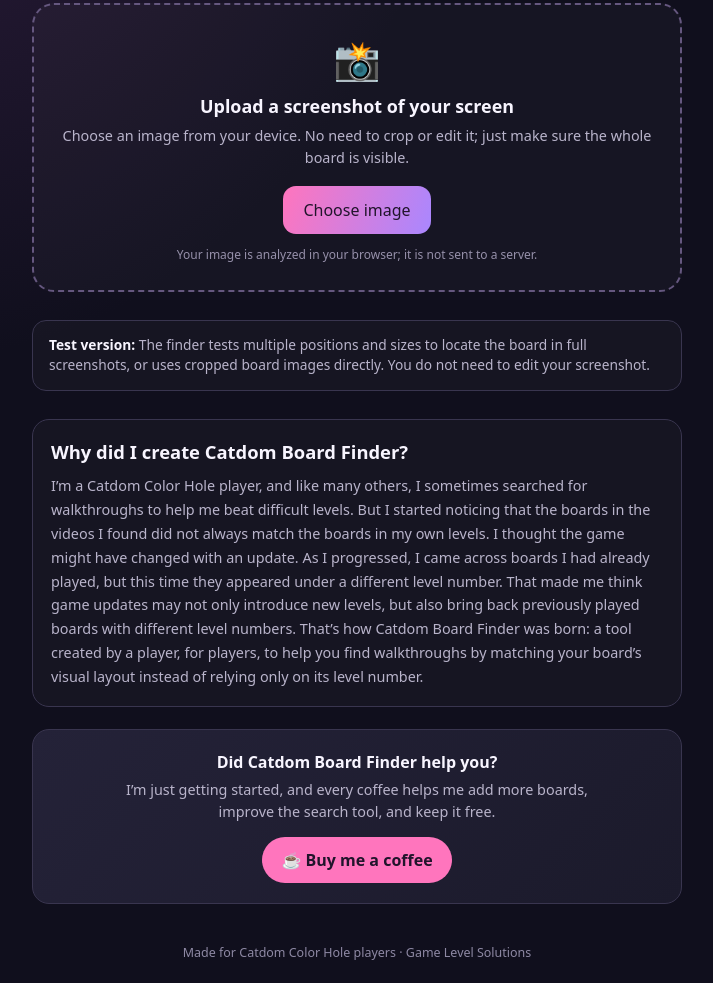
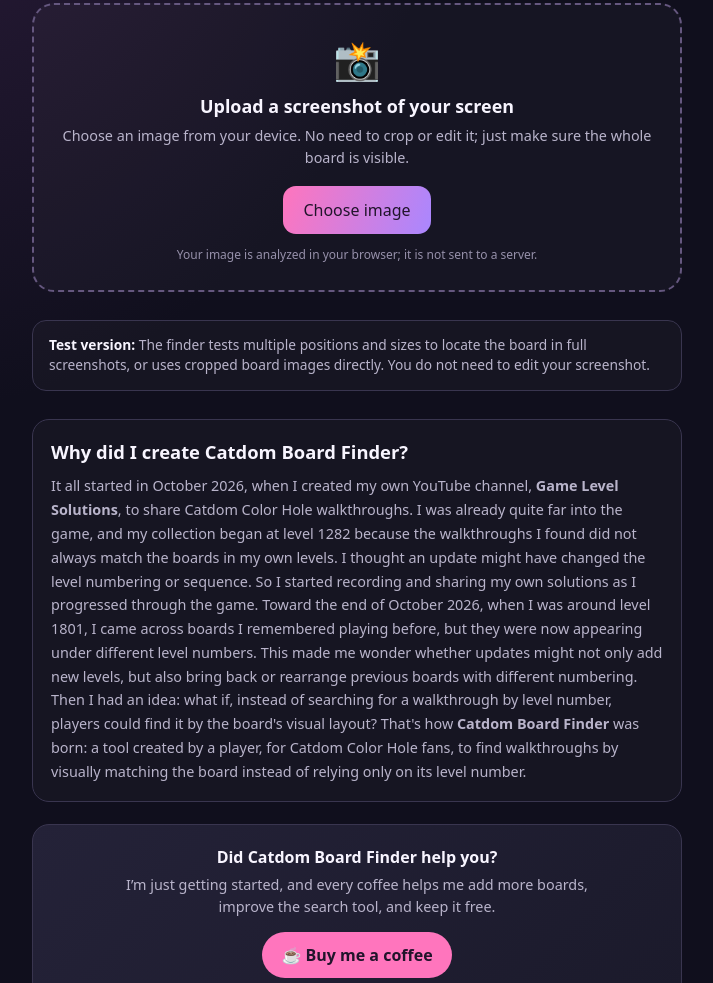
Before and after one commit to gamelevelsolutions/catdom-board-finder, a plain HTML site: page index.html in a window 1280 px wide. Shown: the part 408-1391 px from the top of the page, without its empty margins (283-996 px from the left). Drawn offline with Linux system fonts and the light colour scheme.

Commit message:
Add files via upload

```diff
--- a/index.html
+++ b/index.html
@@ -36,7 +36,7 @@
 <div class="note"><strong data-i18n="testVersion">Versión de prueba:</strong> <span data-i18n="note">El buscador detecta el área de juego en capturas verticales o utiliza imágenes del tablero recortado. No necesitas editar tu captura.</span></div>
 <section class="about" aria-labelledby="about-title">
   <h2 id="about-title" data-i18n="aboutTitle">¿Por qué creé Catdom Board Finder?</h2>
-  <p data-i18n="aboutText">Soy una jugadora de Catdom Color Hole y, como muchos otros jugadores, a veces buscaba walkthroughs para superar los niveles más difíciles. Pero empecé a notar que los tableros de los videos que encontraba no siempre coincidían con los de mis propios niveles. Pensé que quizá el juego había cambiado con alguna actualización. Conforme avancé, me encontré con tableros que ya había jugado, pero que ahora aparecían con otro número de nivel. Eso me hizo pensar que las actualizaciones no solo incorporan niveles nuevos, sino que también pueden recuperar tableros anteriores con una numeración diferente. Así nació Catdom Board Finder: una herramienta creada por una jugadora, para jugadores, para encontrar walkthroughs comparando la configuración visual del tablero y no solamente su número de nivel.</p>
+  <p data-i18n="aboutText">Todo comenzó en octubre de 2026, cuando abrí mi propio canal de YouTube, <strong>Game Level Solutions</strong>, para compartir walkthroughs de Catdom Color Hole. Ya iba bastante avanzada en el juego y comencé mi colección en el nivel 1282, porque los walkthroughs que encontraba no siempre coincidían con los tableros de mis propios niveles. Pensé que quizá alguna actualización había cambiado la numeración o la secuencia de los niveles. Así que empecé a grabar y compartir mis propias soluciones, siguiendo mi progreso.  Hacia finales de octubre de 2026, cuando ya estaba alrededor del nivel 1801, me encontré con tableros que recordaba haber jugado antes, pero que ahora aparecían con otro número de nivel. Eso me hizo pensar que las actualizaciones quizá no solo agregaban niveles nuevos, sino que también podían recuperar o reorganizar tableros anteriores con una numeración diferente.  Entonces se me ocurrió una idea: ¿y si, en lugar de buscar un walkthrough por número de nivel, pudiéramos encontrarlo por la apariencia del tablero? Así nació <strong>Catdom Board Finder</strong>: una herramienta creada por una jugadora, para los amantes de Catdom Color Hole, que permite buscar walkthroughs comparando visualmente la configuración del tablero, sin depender únicamente de su número de nivel.</p>
 </section>
 
 <section class="kofi" aria-label="Support Catdom Board Finder">
@@ -61,7 +61,7 @@ es:{
  ready:'Captura lista para comparar.',find:'Buscar mi tablero',change:'Cambiar imagen',
  testVersion:'Versión de prueba:',note:'El buscador prueba distintas posiciones y tamaños para localizar el tablero en capturas completas, o utiliza directamente imágenes recortadas. No necesitas editar tu captura.',
  aboutTitle:'¿Por qué creé Catdom Board Finder?',
- aboutText:'Soy una jugadora de Catdom Color Hole y, como muchos otros jugadores, a veces buscaba walkthroughs para superar los niveles más difíciles. Pero empecé a notar que los tableros de los videos que encontraba no siempre coincidían con los de mis propios niveles. Pensé que quizá el juego había cambiado con alguna actualización. Conforme avancé, me encontré con tableros que ya había jugado, pero que ahora aparecían con otro número de nivel. Eso me hizo pensar que las actualizaciones no solo incorporan niveles nuevos, sino que también pueden recuperar tableros anteriores con una numeración diferente. Así nació Catdom Board Finder: una herramienta creada por una jugadora, para jugadores, para encontrar walkthroughs comparando la configuración visual del tablero y no solamente su número de nivel.',
+ aboutText:'Todo comenzó en octubre de 2026, cuando abrí mi propio canal de YouTube, <strong>Game Level Solutions</strong>, para compartir walkthroughs de Catdom Color Hole. Ya iba bastante avanzada en el juego y comencé mi colección en el nivel 1282, porque los walkthroughs que encontraba no siempre coincidían con los tableros de mis propios niveles. Pensé que quizá alguna actualización había cambiado la numeración o la secuencia de los niveles. Así que empecé a grabar y compartir mis propias soluciones, siguiendo mi progreso.  Hacia finales de octubre de 2026, cuando ya estaba alrededor del nivel 1801, me encontré con tableros que recordaba haber jugado antes, pero que ahora aparecían con otro número de nivel. Eso me hizo pensar que las actualizaciones quizá no solo agregaban niveles nuevos, sino que también podían recuperar o reorganizar tableros anteriores con una numeración diferente.  Entonces se me ocurrió una idea: ¿y si, en lugar de buscar un walkthrough por número de nivel, pudiéramos encontrarlo por la apariencia del tablero? Así nació <strong>Catdom Board Finder</strong>: una herramienta creada por una jugadora, para los amantes de Catdom Color Hole, que permite buscar walkthroughs comparando visualmente la configuración del tablero, sin depender únicamente de su número de nivel.',
  kofiTitle:'¿Te sirvió Catdom Board Finder?',
   kofiText:'Estoy empezando y cada cafecito me ayuda a agregar más tableros, mejorar el buscador y mantenerlo gratuito.',
   kofiButton:'☕ Invítame un café',
@@ -84,7 +84,7 @@ en:{
  ready:'Screenshot ready to compare.',find:'Find my board',change:'Change image',
  testVersion:'Test version:',note:'The finder tests multiple positions and sizes to locate the board in full screenshots, or uses cropped board images directly. You do not need to edit your screenshot.',
  aboutTitle:'Why did I create Catdom Board Finder?',
- aboutText:'I’m a Catdom Color Hole player, and like many others, I sometimes searched for walkthroughs to help me beat difficult levels. But I started noticing that the boards in the videos I found did not always match the boards in my own levels. I thought the game might have changed with an update. As I progressed, I came across boards I had already played, but this time they appeared under a different level number. That made me think game updates may not only introduce new levels, but also bring back previously played boards with different level numbers. That’s how Catdom Board Finder was born: a tool created by a player, for players, to help you find walkthroughs by matching your board’s visual layout instead of relying only on its level number.',
+ aboutText:'It all started in October 2026, when I created my own YouTube channel, <strong>Game Level Solutions</strong>, to share Catdom Color Hole walkthroughs. I was already quite far into the game, and my collection began at level 1282 because the walkthroughs I found did not always match the boards in my own levels. I thought an update might have changed the level numbering or sequence. So I started recording and sharing my own solutions as I progressed through the game.  Toward the end of October 2026, when I was around level 1801, I came across boards I remembered playing before, but they were now appearing under different level numbers. This made me wonder whether updates might not only add new levels, but also bring back or rearrange previous boards with different numbering.  Then I had an idea: what if, instead of searching for a walkthrough by level number, players could find it by the board\'s visual layout? That\'s how <strong>Catdom Board Finder</strong> was born: a tool created by a player, for Catdom Color Hole fans, to find walkthroughs by visually matching the board instead of relying only on its level number.',
  kofiTitle:'Did Catdom Board Finder help you?',
   kofiText:'I’m just getting started, and every coffee helps me add more boards, improve the search tool, and keep it free.',
   kofiButton:'☕ Buy me a coffee',
```
